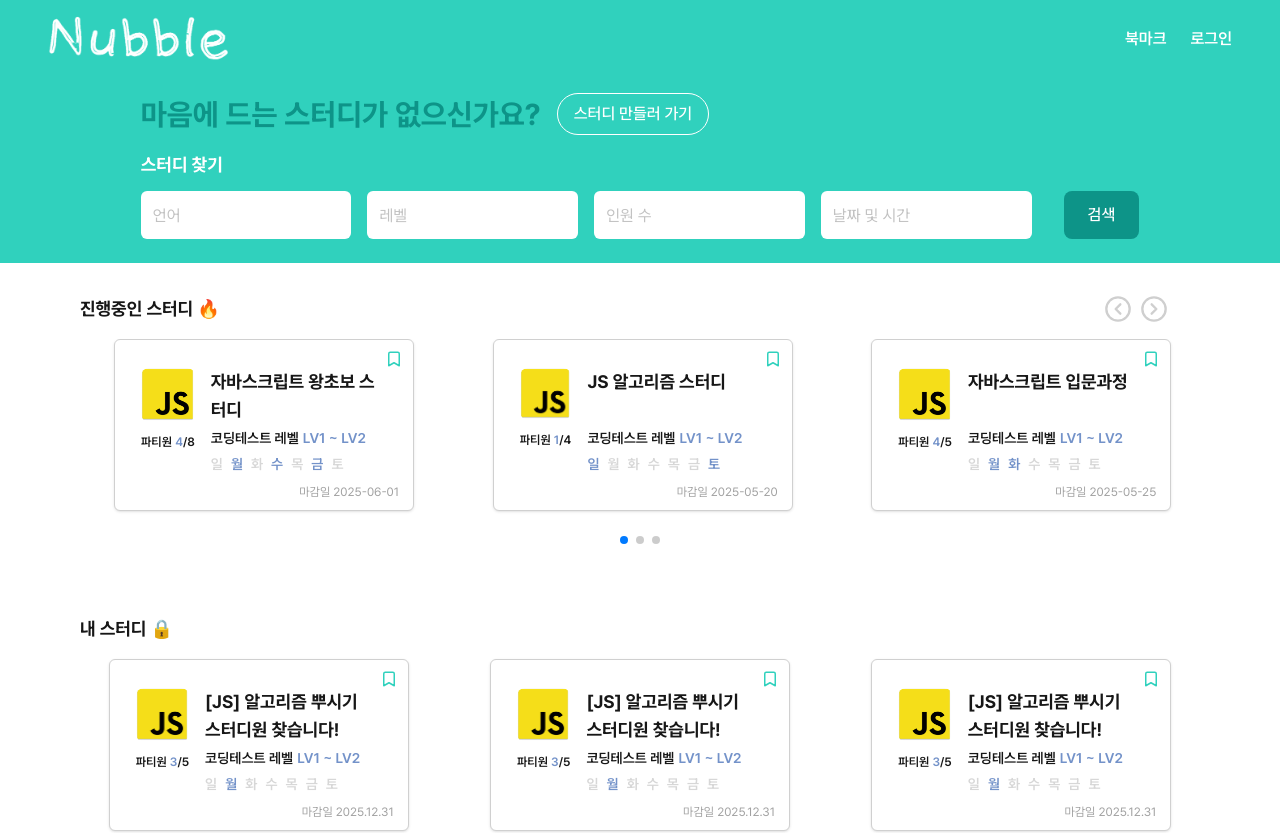
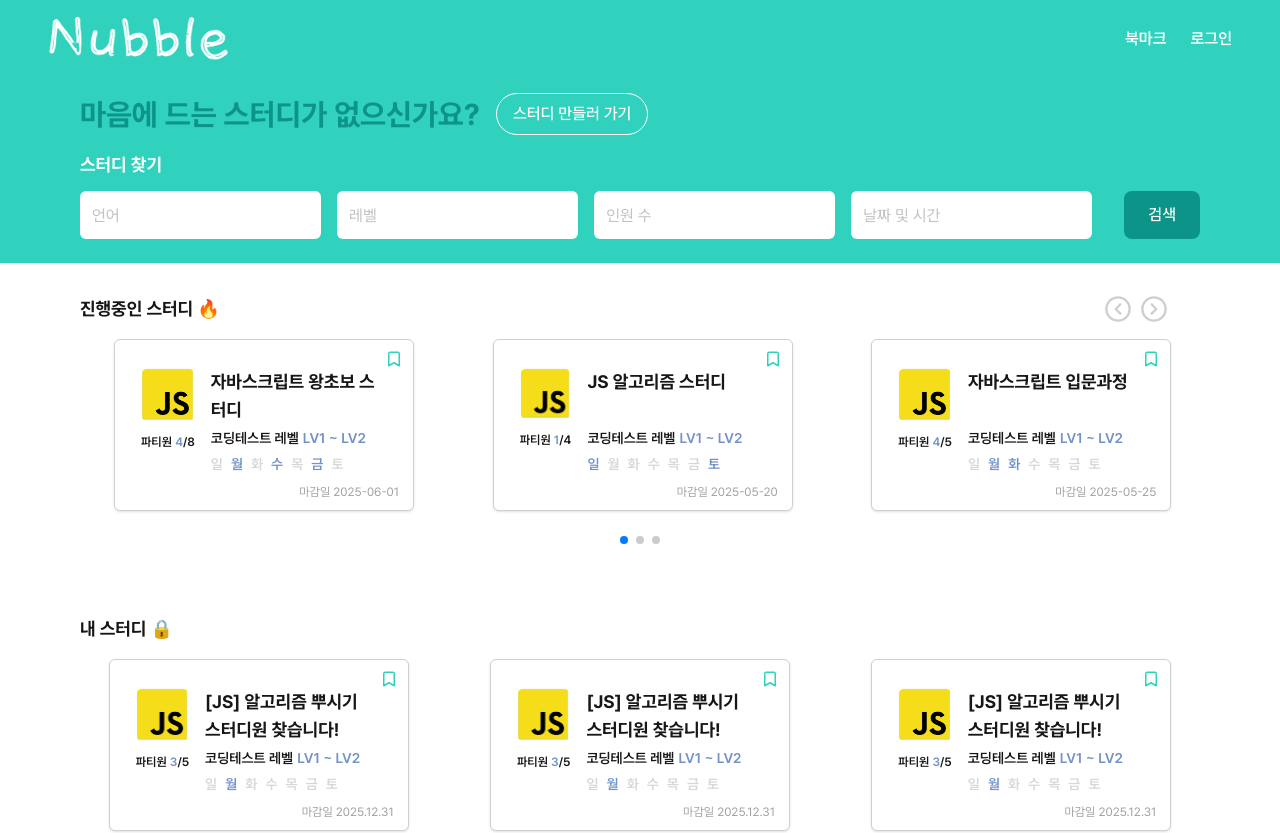
Before and after one commit to Nubblee/NubbleV2-FE, a Next.js app: page / in a window 1280 px wide. Shown: the top 833 px of the page. Built offline with nearby package versions, Linux system fonts and the light colour scheme.

Commit message:
fix: 검색창 너비 조절(#45)

```diff
--- a/app/(default)/_component/Header/Header.tsx
+++ b/app/(default)/_component/Header/Header.tsx
@@ -15,7 +15,7 @@ const Header = () => {
 
   return (
     <header className={`flex px-12 py-4 ${bgColor}`}>
-      <div className="flex items-center justify-between max-w-screen-xl w-full mx-auto">
+      <div className="flex items-center justify-between  w-full mx-auto">
         <Logo color={logoColor} />
         <nav className="flex gap-6">
           {navItems.map((item) => (
--- a/app/(default)/layout.tsx
+++ b/app/(default)/layout.tsx
@@ -9,7 +9,7 @@ export default function DefaultLayout({
   return (
     <div className="flex flex-col min-h-screen">
       <Header />
-      <main className="w-full max-w-screen-xl mx-auto">{children}</main>
+      <main className="w-full  mx-auto">{children}</main>
     </div>
   );
 }
--- a/app/(default)/page.tsx
+++ b/app/(default)/page.tsx
@@ -54,7 +54,7 @@ export default function HomePage() {
     <main className="flex flex-col items-center">
       {/*검색 필터 영역 */}
       <section className="w-full bg-green-middle text-white py-4 px-4">
-        <div className="max-w-[80%] mx-auto space-y-4">
+        <div className="max-w-6xl mx-auto space-y-4 px-4">
           {/* 제목 + 버튼 */}
           <div className="hidden md:flex flex-col md:flex-row items-center gap-4">
             <h1 className="text-3xl font-bold text-green-dark">
```
